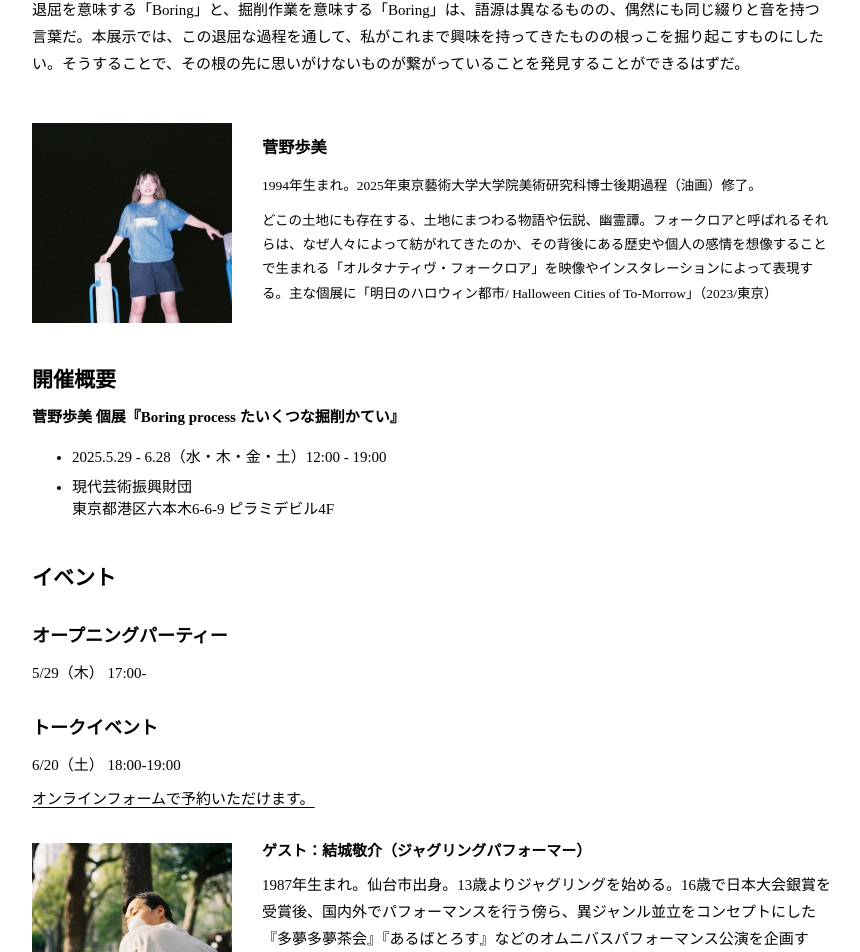
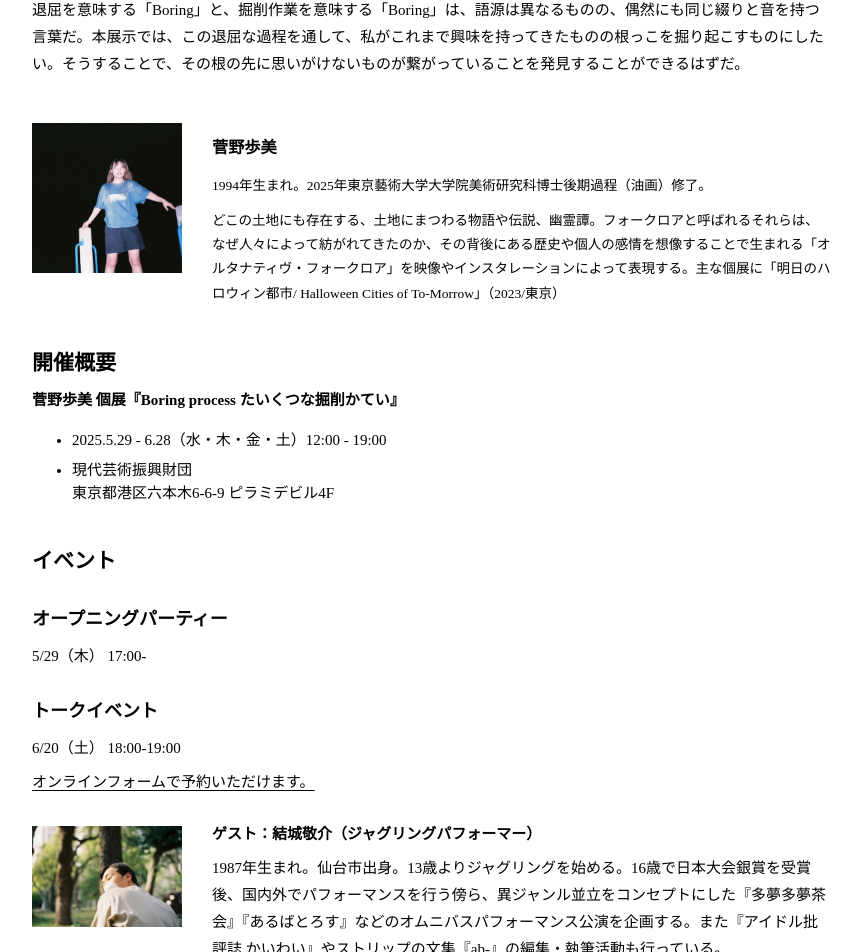
Before and after one commit to nandenjin/caf-kanno-web, a Vue app: page / in a window 1280 px wide. Shown: the part 957-1909 px from the top of the page, without its empty margins (208-1068 px from the left). Built offline with nearby package versions, Linux system fonts and the light colour scheme.

Commit message:
fix: Update size of images

```diff
--- a/src/components/sections/SectionEvents.vue
+++ b/src/components/sections/SectionEvents.vue
@@ -19,8 +19,8 @@ import TextSection from "../TextSection.vue";
       <img
         src="../../assets/profile_yuki.jpg"
         alt=""
-        width="200"
-        height="135"
+        width="150"
+        height="101"
       />
       <div>
         <h4>ゲスト：結城敬介（ジャグリングパフォーマー）</h4>
@@ -36,7 +36,7 @@ import TextSection from "../TextSection.vue";
 <style scoped>
 .guest-profile {
   display: grid;
-  grid-template-columns: 200px 1fr;
+  grid-template-columns: auto 1fr;
   gap: 2rem;
   margin: 2em 0;
 
--- a/src/components/sections/SectionProfile.vue
+++ b/src/components/sections/SectionProfile.vue
@@ -8,8 +8,8 @@ import TextSection from "../TextSection.vue";
       <img
         src="../../assets/profile_kanno.jpg"
         alt=""
-        width="200"
-        height="200"
+        width="150"
+        height="150"
       />
       <div>
         <h3>菅野歩美</h3>
@@ -28,7 +28,7 @@ import TextSection from "../TextSection.vue";
 <style scoped>
 .profile {
   display: grid;
-  grid-template-columns: 200px 1fr;
+  grid-template-columns: auto 1fr;
   gap: 2rem;
   margin: 2em 0;
   font-size: 0.9em;
```
